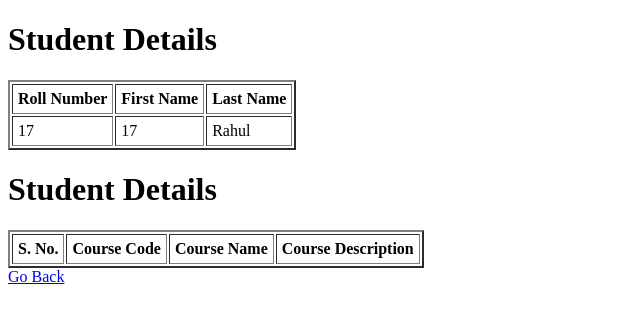
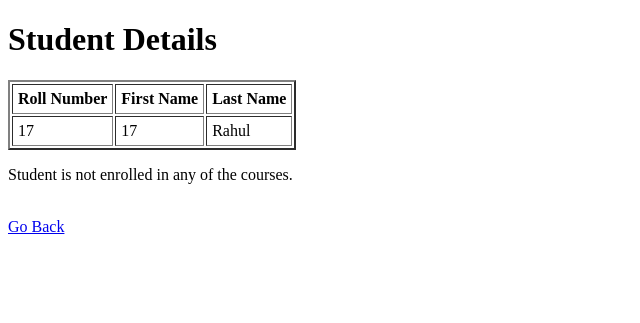
Before and after one commit to rounak161106/modern-application-development, a Flask app: page /student/2 in a window 1280 px wide. Shown: the top 323 px of the page, without its empty margins (0-640 px from the left). Run offline with Flask 3, Linux system fonts and the light colour scheme; lists and menus that the app fills with data are empty.

Commit message:
Add course taken summary

```diff
--- a/assignments/Week 5/templates/show_details.html
+++ b/assignments/Week 5/templates/show_details.html
@@ -19,7 +19,8 @@
             <td>{{stud.first_name}}</td>
         </tr>
     </table>
-    <h1>Student Details </h1>
+    {% if stud.courses %}
+    <h1>Enrollment list</h1>
     <table id = "enroll-table" border="2" cellpadding="5">
         <tr>
             <th>S. No.</th>
@@ -32,10 +33,14 @@
             <td>{{ loop.index }}</td>
             <td>{{ i.course_code }}</td>
             <td>{{ i.course_name }}</td>
-            <td>{{ i.course_descriptio }}</td>
+            <td>{{ i.course_description }}</td>
         </tr>
         {% endfor %}
     </table>
+    {% else %}
+        <p>Student is not enrolled in any of the courses.</p>
+    {% endif %}
+    <br>
     <a href="/">Go Back</a>
 </body>
 </html>
```
